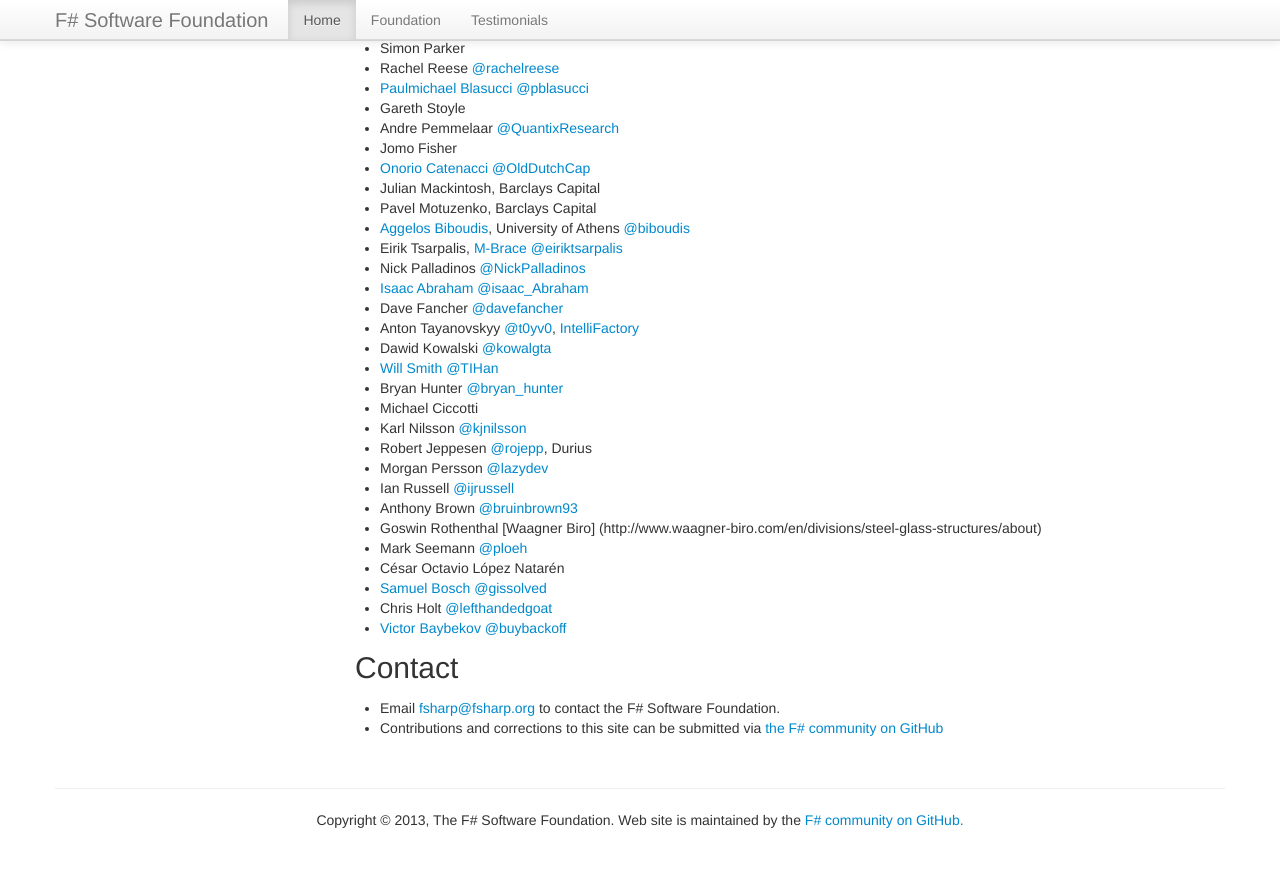
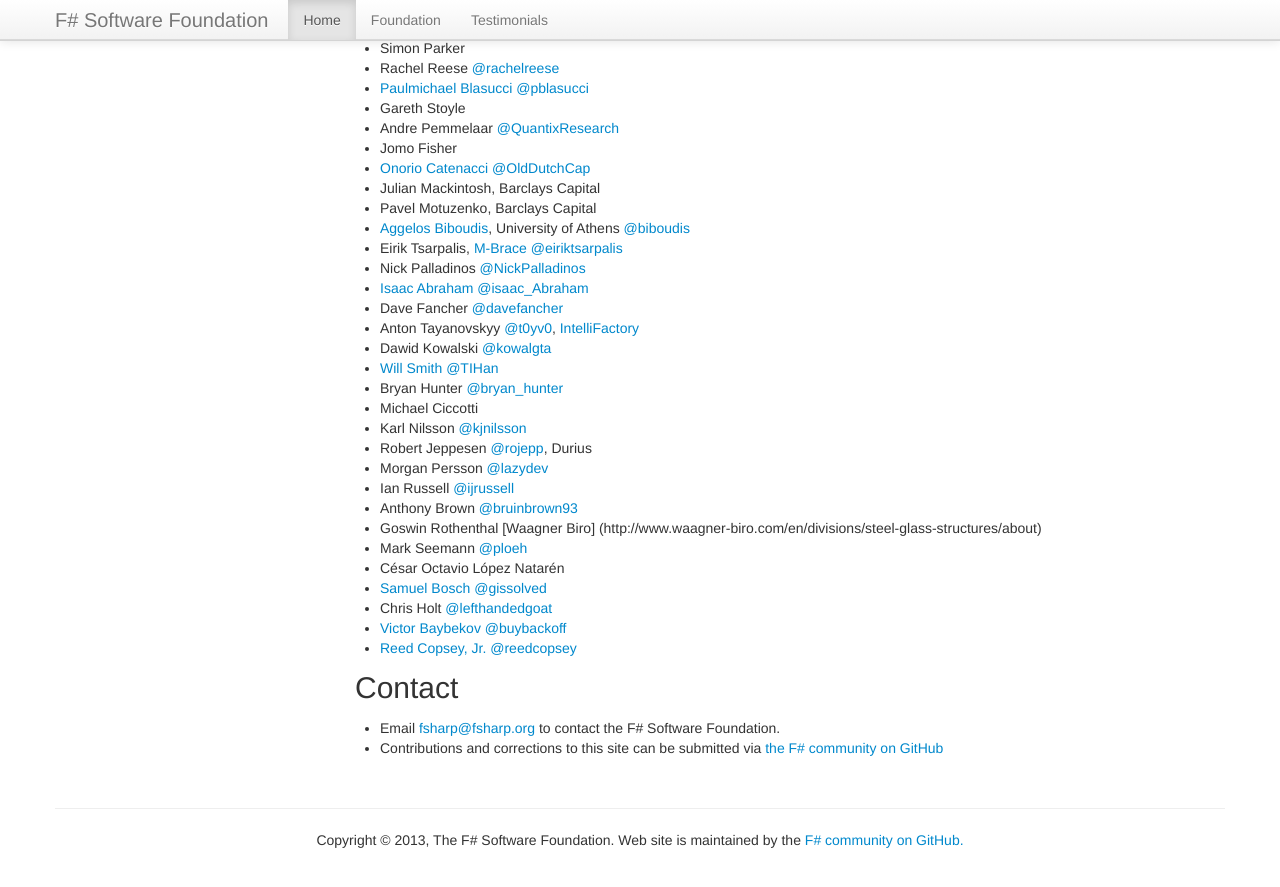
Before and after one commit to fsharp/fsharp.org, a Jekyll site: the page built from foundation.md, in a window 1280 px wide and 900 px high, scrolled down 3404 px. Shown: the top 887 px of the window. Built offline with Jekyll 4.4.1, drawn with Linux system fonts in a browser that asks for light colours; nearby versions of some CDN libraries; some web fonts are replaced; comment, search, counter and statistics services are not loaded.

Commit message:
Added Reed Copsey to Founding Members

```diff
--- a/foundation.md
+++ b/foundation.md
@@ -170,6 +170,7 @@ See the current [list of affiliated technical groups](/technical-groups) and [us
  * [Samuel Bosch](http://www.samuelbosch.com ) [@gissolved](http://twitter.com/gissolved)
  * Chris Holt [@lefthandedgoat](http://twitter.com/lefthandedgoat)
  * [Victor Baybekov](http://fi.im/) [@buybackoff](http://twitter.com/buybackoff)
+ * [Reed Copsey, Jr.](http://reedcopsey.com/) [@reedcopsey](http://twitter.com/reedcopsey)
 
 ## Contact
 
```
